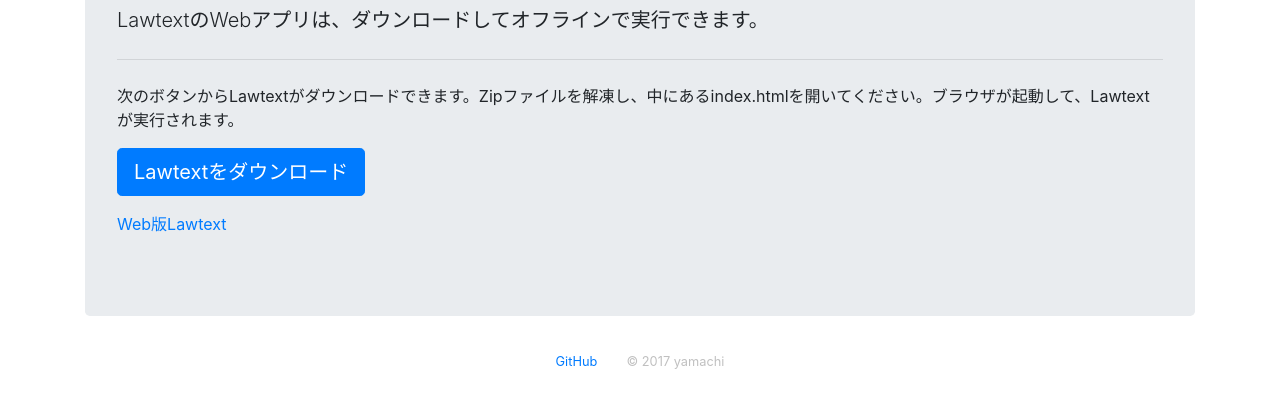
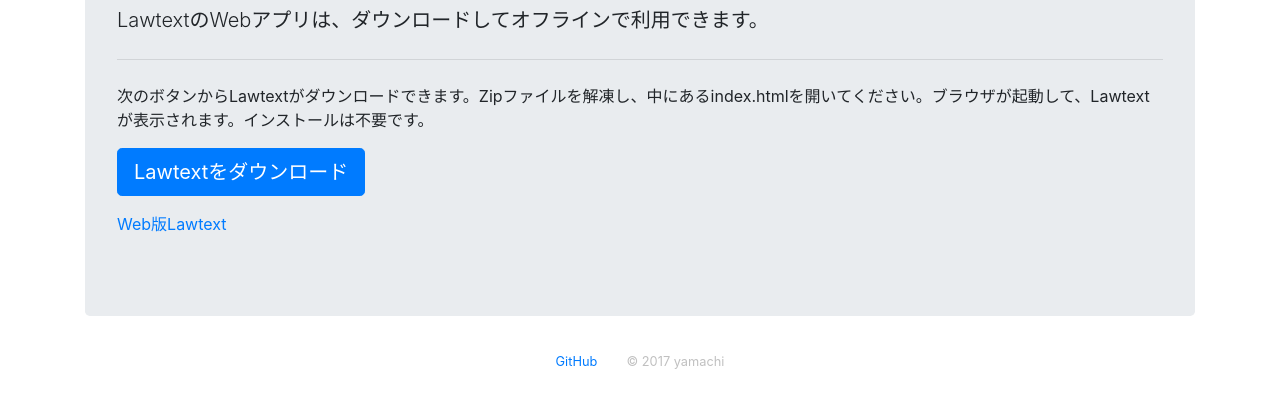
Before and after one commit to yamachig/lawtext-app, a plain HTML site: page docs/download.html in a window 1280 px wide. Shown: the part 169-574 px from the top of the page. Drawn offline with Linux system fonts and the light colour scheme.

Commit message:
ダウンロードページを修正

```diff
--- a/docs/download.html
+++ b/docs/download.html
@@ -29,9 +29,9 @@
 <div class="container" style="padding-top: 1em;">
 <div class="jumbotron">
   <h1 class="display-3">Lawtext<small>をダウンロード</small></h1>
-  <p class="lead">LawtextのWebアプリは、ダウンロードしてオフラインで実行できます。</p>
+  <p class="lead">LawtextのWebアプリは、ダウンロードしてオフラインで利用できます。</p>
   <hr class="my-4">
-  <p>次のボタンからLawtextがダウンロードできます。Zipファイルを解凍し、中にあるindex.htmlを開いてください。ブラウザが起動して、Lawtextが実行されます。</p>
+  <p>次のボタンからLawtextがダウンロードできます。Zipファイルを解凍し、中にあるindex.htmlを開いてください。ブラウザが起動して、Lawtextが表示されます。インストールは不要です。</p>
   <p class="lead">
     <a class="btn btn-primary btn-lg" href="media/app.zip" download="Lawtext.zip" role="button"
        onclick="ga('send', 'event', 'download', 'click', 'Lawtext.zip');">
```
